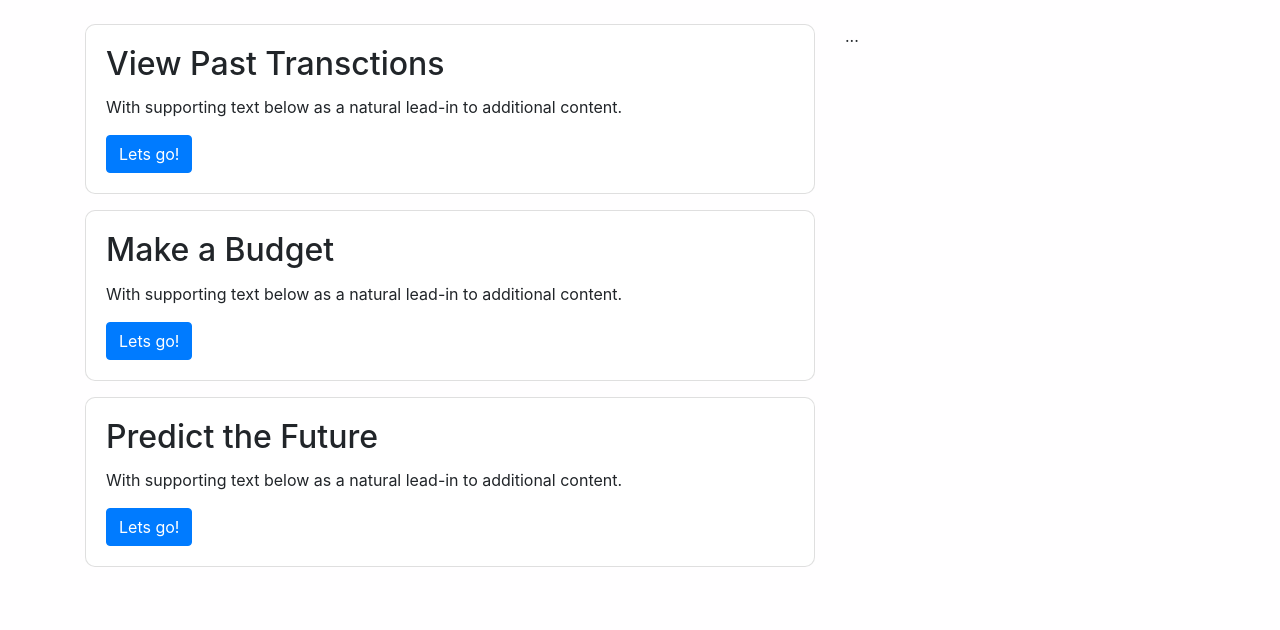
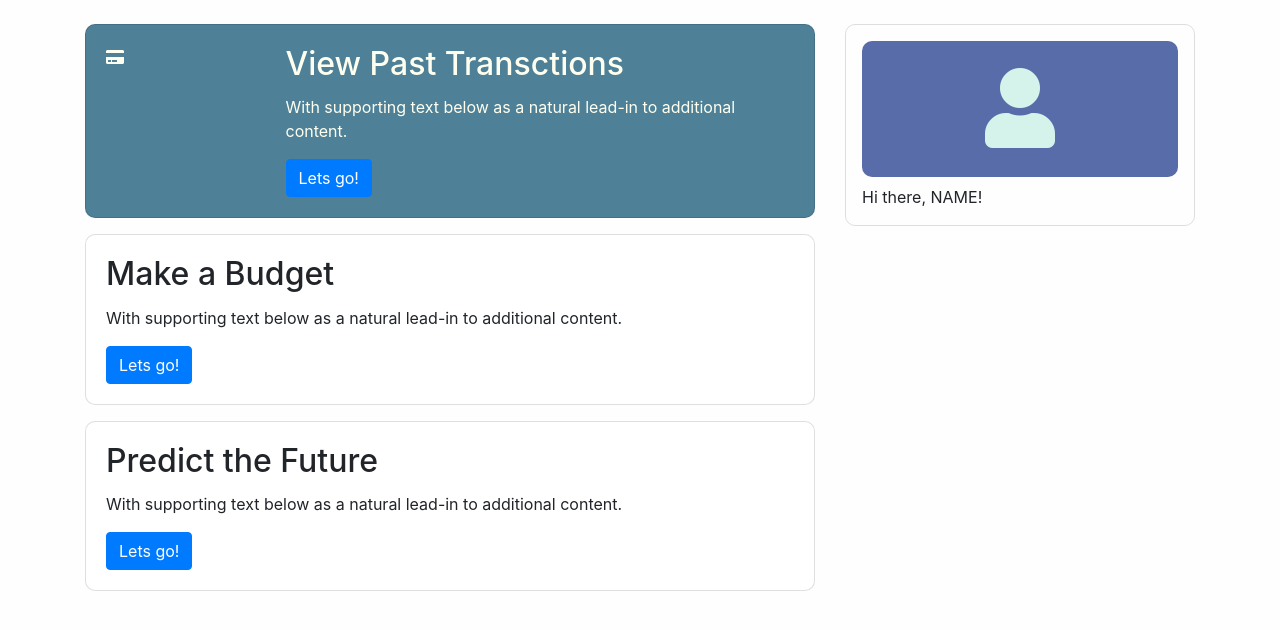
Before and after one commit to JackBiggin/MyPiggybank, a PHP site: page / in a window 1280 px wide. Shown: the part 72-702 px from the top of the page. Run offline with PHP 8.4, Linux system fonts and the light colour scheme; some libraries are stand-ins or nearby versions.

Commit message:
Bits of css

```diff
--- a/Index.html
+++ b/Index.html
@@ -8,6 +8,8 @@
 
     <!-- Bootstrap CSS -->
     <link rel="stylesheet" href="https://stackpath.bootstrapcdn.com/bootstrap/4.1.3/css/bootstrap.min.css" integrity="sha384-MCw98/SFnGE8fJT3GXwEOngsV7Zt27NXFoaoApmYm81iuXoPkFOJwJ8ERdknLPMO" crossorigin="anonymous">
+
+    <link rel="stylesheet" href="https://use.fontawesome.com/releases/v5.3.1/css/all.css" integrity="sha384-mzrmE5qonljUremFsqc01SB46JvROS7bZs3IO2EmfFsd15uHvIt+Y8vEf7N7fWAU" crossorigin="anonymous">
 
     <link rel="stylesheet" href="./assets/css/app.css">
 
@@ -53,11 +55,20 @@
     <div class="container">
         <div class="row">
             <div class="col-12 col-md-8">
-                <div class="card">
+                <div class="card menu-option">
                     <div class="card-body">
-                        <h2 class="card-title">View Past Transctions</h2>
-                        <p class="card-text">With supporting text below as a natural lead-in to additional content.</p>
-                        <a href="#" class="btn btn-primary">Lets go!</a>
+                        <div class="row">
+                            <div class="col-3">
+                                <i class="fas fa-credit-card"></i>
+                            </div>
+                            <div class="col-9">
+                                <h2 class="card-title">View Past Transctions</h2>
+                                <p class="card-text">With supporting text below as a natural lead-in to additional content.</p>
+                                <a href="#" class="btn btn-primary">Lets go!</a>
+                            </div>
+                        </div>
+
+
                     </div>
                 </div>
 
@@ -78,7 +89,11 @@
                 </div>
             </div>
             <div class="col-12 col-md-4">
-                ...
+                <div class="sidebar">
+                    <div class="avatar"><i class="fas fa-fw fa-user"></i></div>
+
+                    Hi there, NAME!
+                </div>
             </div>
         </div>
     </div>
--- a/assets/css/app.css
+++ b/assets/css/app.css
@@ -14,3 +14,29 @@ body {
     margin-bottom: 1em;
     border-radius: 10px;
 }
+
+.sidebar {
+    border-radius: 10px;
+    border: 1px solid rgba(0, 0, 0, .125);
+    padding: 1em;
+}
+
+
+.sidebar .avatar {
+    padding: 0.1em;
+    text-align: center;
+    font-size: 5em;
+    background-color: #576CA8;
+    color: #D5F2EB;
+    border-radius: 10px;
+    margin-bottom: 0.1em;
+}
+
+.menu-option {
+    background-color: #4E8098;
+    color: #ffffef;
+}
+
+.menu-option fa {
+    font-size: 4em;
+}
```
